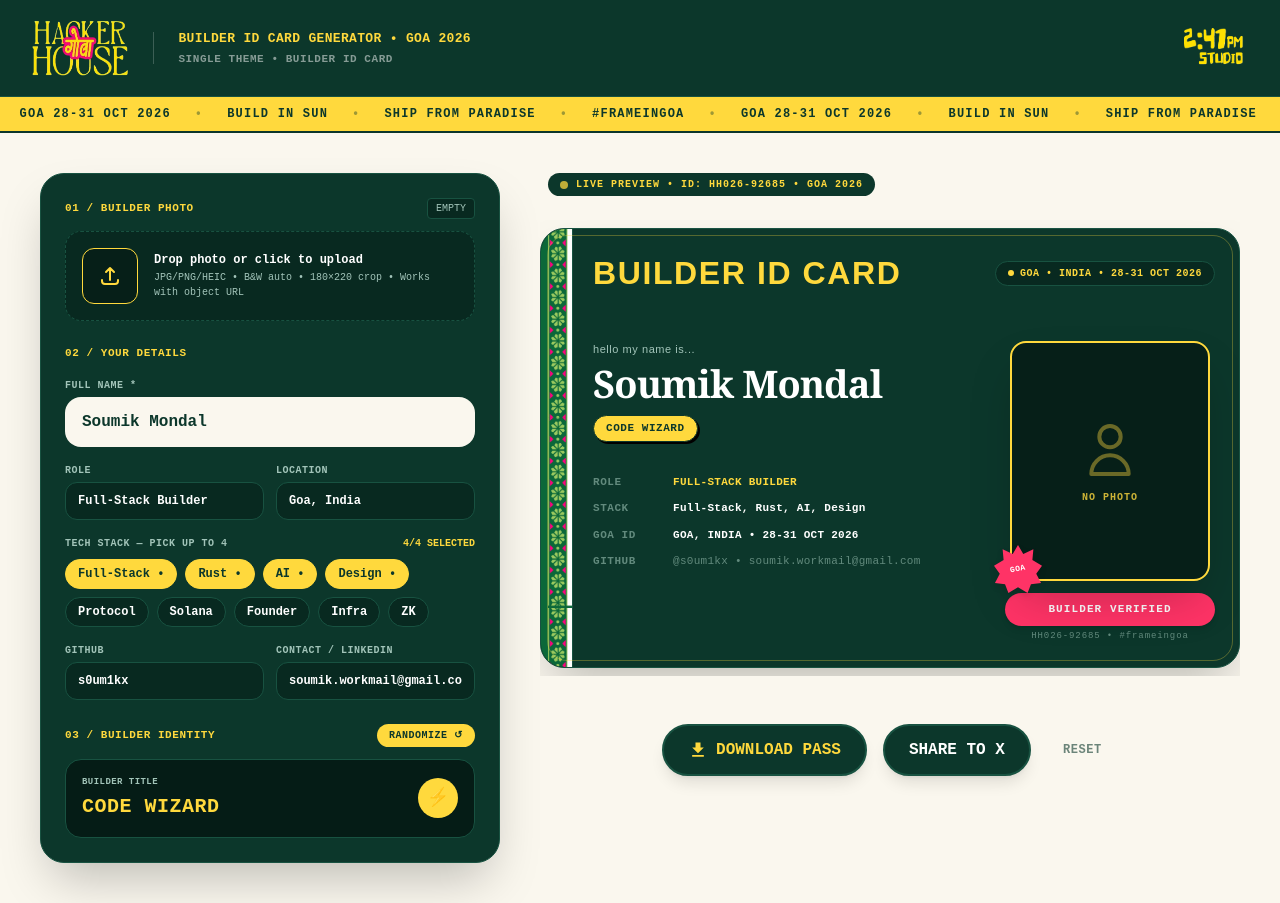
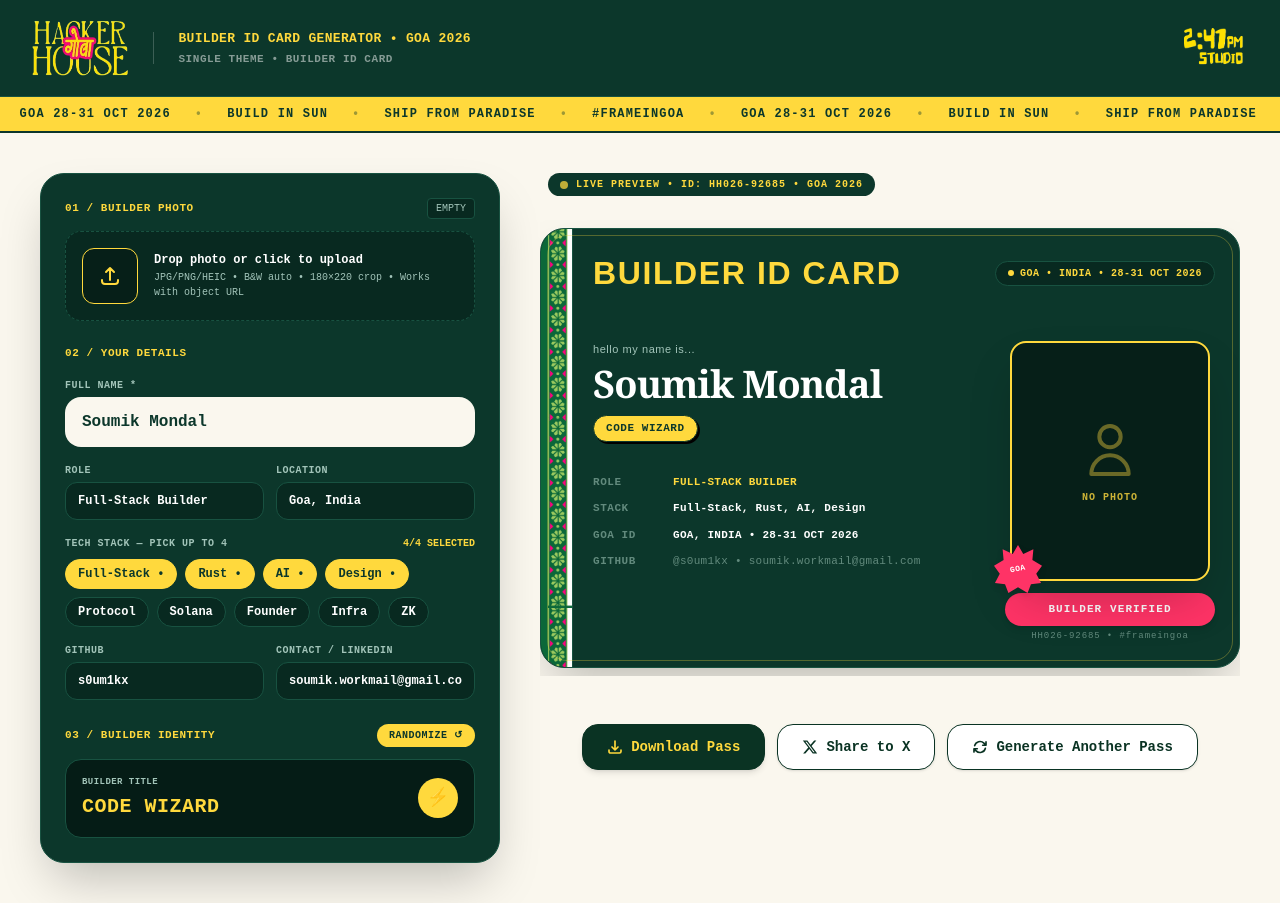
Before and after one commit to s0um1kx/hh-goa-id-builder, a React (Vite) app: page / in a window 1280 px wide. Built offline with nearby package versions, Linux system fonts and the light colour scheme; the HTML template or start-up script is replaced by a standard one.

Commit message:
ShareAction buttons fixed

```diff
--- a/src/components/ShareActions.jsx
+++ b/src/components/ShareActions.jsx
@@ -2,33 +2,56 @@ import React from 'react';
 
 export default function ShareActions({ onDownload, onShareX, onReset, isDownloading }) {
   return (
-    <div className="flex flex-wrap items-center justify-center gap-4 mt-6">
+    <div className="flex flex-wrap items-center justify-center gap-3 mt-6">
+      {/* Download Pass Button */}
       <button
         onClick={onDownload}
         disabled={isDownloading}
-        className="bg-[#0C372B] hover:bg-[#082920] text-[#FFD93D] font-black px-6 py-3 rounded-full flex items-center gap-2 border-2 border-[#185241] shadow-lg transition-all active:scale-95 disabled:opacity-50"
+        className="bg-[#0A3323] hover:bg-[#07261A] text-[#FFD93D] font-bold text-sm px-6 py-3 rounded-2xl flex items-center gap-2 border border-[#0A3323] shadow-md transition-all active:scale-95 disabled:opacity-50"
       >
-        <svg className="w-5 h-5 fill-current" viewBox="0 0 24 24">
-          <path d="M19 9h-4V3H9v6H5l7 7 7-7zM5 18v2h14v-2H5z" />
+        <svg
+          className="w-4 h-4 stroke-[2.5] stroke-current fill-none"
+          viewBox="0 0 24 24"
+        >
+          <path
+            strokeLinecap="round"
+            strokeLinejoin="round"
+            d="M3 16.5v2.25A2.25 2.25 0 005.25 21h13.5A2.25 2.25 0 0021 18.75V16.5M7.5 12l4.5 4.5m0 0l4.5-4.5M12 3v13.5"
+          />
         </svg>
-        <span>{isDownloading ? 'GENERATING...' : 'DOWNLOAD PASS'}</span>
+        <span>{isDownloading ? 'Downloading...' : 'Download Pass'}</span>
       </button>
 
+      {/* Share to X Button */}
       {onShareX && (
         <button
           onClick={onShareX}
-          className="bg-[#0C372B] hover:bg-[#082920] text-white font-bold px-6 py-3 rounded-full border-2 border-[#185241] shadow-lg transition-all active:scale-95"
+          className="bg-white hover:bg-gray-50 text-[#0A3323] font-bold text-sm px-6 py-3 rounded-2xl flex items-center gap-2 border border-[#0A3323] shadow-sm transition-all active:scale-95"
         >
-          SHARE TO X
+          <svg className="w-4 h-4 fill-current" viewBox="0 0 24 24">
+            <path d="M18.244 2.25h3.308l-7.227 8.26 8.502 11.24H16.17l-5.214-6.817L4.99 21.75H1.68l7.73-8.835L1.254 2.25H8.08l4.713 6.231zm-1.161 17.52h1.833L7.084 4.126H5.117z" />
+          </svg>
+          <span>Share to X</span>
         </button>
       )}
 
+      {/* Generate Another Pass Button */}
       {onReset && (
         <button
           onClick={onReset}
-          className="text-[#0C372B]/60 hover:text-[#0C372B] font-bold text-xs uppercase tracking-wider px-4 py-2"
+          className="bg-white hover:bg-gray-50 text-[#0A3323] font-bold text-sm px-6 py-3 rounded-2xl flex items-center gap-2 border border-[#0A3323] shadow-sm transition-all active:scale-95"
         >
-          RESET
+          <svg
+            className="w-4 h-4 stroke-[2.5] stroke-current fill-none"
+            viewBox="0 0 24 24"
+          >
+            <path
+              strokeLinecap="round"
+              strokeLinejoin="round"
+              d="M16.023 9.348h4.992v-.001M2.985 19.644v-4.992m0 0h4.992m-4.993 0l3.181 3.183a8.25 8.25 0 0013.803-3.7M4.031 9.865a8.25 8.25 0 0113.803-3.7l3.181 3.182m0-4.991v4.99"
+            />
+          </svg>
+          <span>Generate Another Pass</span>
         </button>
       )}
     </div>
```
